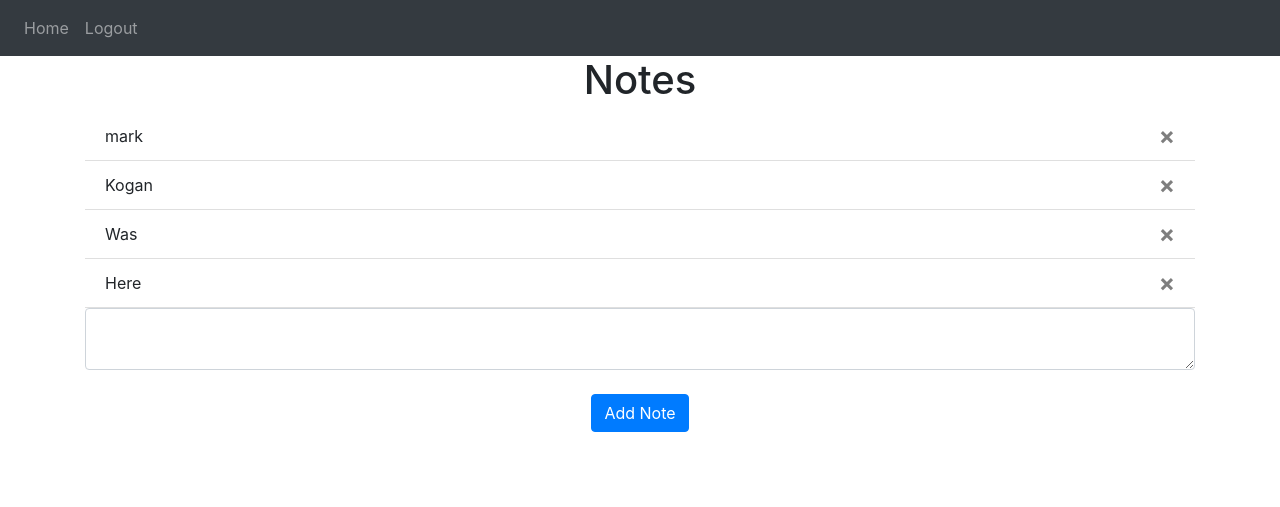
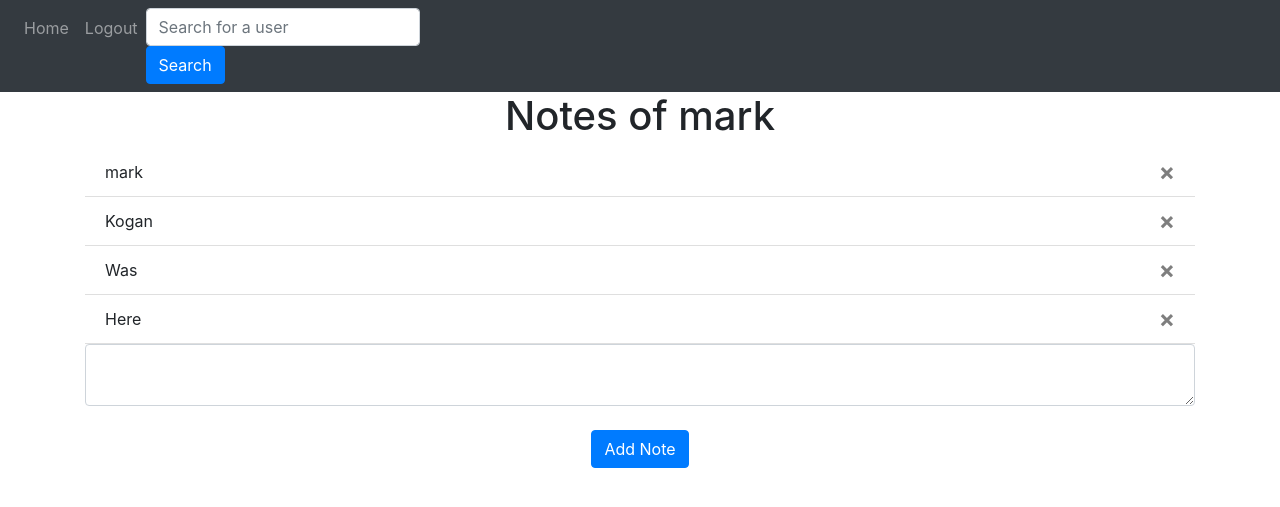
Before and after one commit to OmidLatifi123/flask-2022-website, a Flask app: page / in a window 1280 px wide. Shown: the top 507 px of the page. Run offline with Flask 2, Linux system fonts and the light colour scheme; a user stored in the database is signed in; data comes from the database, SQL or seed files in the repository; both versions use the stored data as it was after the commit; some libraries are stand-ins or nearby versions.

Commit message:
added search functionaity

```diff
--- a/website/templates/base.html
+++ b/website/templates/base.html
@@ -1,30 +1,20 @@
 <!DOCTYPE html>
 <html>
+
 <head>
   <meta charset="utf-8" />
   <meta name="viewport" content="width=device-width, initial-scale=1" />
-    <link
-      rel="stylesheet"
-      href="https://stackpath.bootstrapcdn.com/bootstrap/4.4.1/css/bootstrap.min.css"
-      integrity="sha384-Vkoo8x4CGsO3+Hhxv8T/Q5PaXtkKtu6ug5TOeNV6gBiFeWPGFN9MuhOf23Q9Ifjh"
-      crossorigin="anonymous"
-    />
-    <link
-      rel="stylesheet"
-      href="https://stackpath.bootstrapcdn.com/font-awesome/4.7.0/css/font-awesome.min.css"
-      crossorigin="anonymous"
-    />
+  <link rel="stylesheet" href="https://stackpath.bootstrapcdn.com/bootstrap/4.4.1/css/bootstrap.min.css"
+    integrity="sha384-Vkoo8x4CGsO3+Hhxv8T/Q5PaXtkKtu6ug5TOeNV6gBiFeWPGFN9MuhOf23Q9Ifjh" crossorigin="anonymous" />
+  <link rel="stylesheet" href="https://stackpath.bootstrapcdn.com/font-awesome/4.7.0/css/font-awesome.min.css"
+    crossorigin="anonymous" />
 
   <title>{% block title %}Home{% endblock %}</title>
 </head>
+
 <body>
   <nav class="navbar navbar-expand-lg navbar-dark bg-dark">
-      <button
-        class="navbar-toggler"
-        type="button"
-        data-toggle="collapse"
-        data-target="#navbar"
-      >
+    <button class="navbar-toggler" type="button" data-toggle="collapse" data-target="#navbar">
       <span class="navbar-toggler-icon"></span>
     </button>
     <div class="collapse navbar-collapse" id="navbar">
@@ -32,6 +22,12 @@
         {% if user.is_authenticated %}
         <a class="nav-item nav-link" id="home" href="/">Home</a>
         <a class="nav-item nav-link" id="logout" href="/logout">Logout</a>
+        <form method="POST">
+          <span class="form-group">
+            <input type="text" class="form-control" id="search" name="search" placeholder="Search for a user" />
+          </span>
+          <button type="submit" class="btn btn-primary">Search</button>
+        </form>
         {% else %}
         <a class="nav-item nav-link" id="login" href="/login">Login</a>
         <a class="nav-item nav-link" id="signUp" href="/sign-up">Sign Up</a>
@@ -59,25 +55,17 @@
   {% endif %} {% endfor %} {% endif %} {% endwith %}
 
   <div class="container">{% block content %} {% endblock %}</div>
-    <script
-      src="https://code.jquery.com/jquery-3.2.1.slim.min.js"
+  <script src="https://code.jquery.com/jquery-3.2.1.slim.min.js"
     integrity="sha384-KJ3o2DKtIkvYIK3UENzmM7KCkRr/rE9/Qpg6aAZGJwFDMVNA/GpGFF93hXpG5KkN"
-      crossorigin="anonymous"
-    ></script>
-    <script
-      src="https://cdnjs.cloudflare.com/ajax/libs/popper.js/1.12.9/umd/popper.min.js"
+    crossorigin="anonymous"></script>
+  <script src="https://cdnjs.cloudflare.com/ajax/libs/popper.js/1.12.9/umd/popper.min.js"
     integrity="sha384-ApNbgh9B+Y1QKtv3Rn7W3mgPxhU9K/ScQsAP7hUibX39j7fakFPskvXusvfa0b4Q"
-      crossorigin="anonymous"
-    ></script>
-    <script
-      src="https://maxcdn.bootstrapcdn.com/bootstrap/4.0.0/js/bootstrap.min.js"
+    crossorigin="anonymous"></script>
+  <script src="https://maxcdn.bootstrapcdn.com/bootstrap/4.0.0/js/bootstrap.min.js"
     integrity="sha384-JZR6Spejh4U02d8jOt6vLEHfe/JQGiRRSQQxSfFWpi1MquVdAyjUar5+76PVCmYl"
-      crossorigin="anonymous"
-    ></script>
+    crossorigin="anonymous"></script>
 
-    <script
-      type="text/javascript"
-      src="{{ url_for('static', filename='index.js') }}"
-    ></script>
+  <script type="text/javascript" src="{{ url_for('static', filename='index.js') }}"></script>
 </body>
+
 </html>
--- a/website/templates/home.html
+++ b/website/templates/home.html
@@ -1,21 +1,25 @@
 {% extends "base.html" %} {% block title %}Home{% endblock %} {% block content
 %}
-<h1 align="center">Notes</h1>
+<h1 align="center">Notes of {{user.usern}}</h1>
 <ul class="list-group list-group-flush" id="notes">
   {% for note in user.notes %}
   <li class="list-group-item">
     {{ note.data }}
+    {% if user == current_user%}
     <button type="button" class="close" onClick="deleteNote({{ note.id }})">
       <span aria-hidden="true">&times;</span>
     </button>
+    {% endif %}
   </li>
   {% endfor %}
 </ul>
 <form method="POST">
   <textarea name="note" id="note" class="form-control"></textarea>
   <br />
+  {% if user == current_user%}
   <div align="center">
     <button type="submit" class="btn btn-primary">Add Note</button>
   </div>
 </form>
+{% endif %}
 {% endblock %}
--- a/website/views.py
+++ b/website/views.py
@@ -1,6 +1,6 @@
 from flask import Blueprint, render_template, request, flash, jsonify
 from flask_login import login_required, current_user
-from .models import Note
+from .models import Note, User
 from . import db
 import json
 
@@ -12,16 +12,23 @@ views = Blueprint('views', __name__)
 def home():
     if request.method == 'POST':
         note = request.form.get('note')
+        search = request.form.get('search')
+        if note != None:
+            if len(note) < 1:
+                flash('This Note is empty!', category='error')
+            else:
+                new_note = Note(data=note, user_id=current_user.id)
+                db.session.add(new_note)
+                db.session.commit()
+                flash('Note added!', category='success')
+        else:
+            s_user = User.query.filter_by(usern=search).first()
+            if s_user:
+                return render_template("home.html", user=s_user, current_user=current_user)
+            else:
+                flash('User does not exist!', category='error')
 
-        if len(note) < 1:
-            flash('Note is too short!', category='error')
-        else:
-            new_note = Note(data=note, user_id=current_user.id)
-            db.session.add(new_note)
-            db.session.commit()
-            flash('Note added!', category='success')
-
-    return render_template("home.html", user=current_user)
+    return render_template("home.html", user=current_user, current_user=current_user)
 
 
 @views.route('/delete-note', methods=['POST'])
```
Also changed, not shown: instance/database.db. Lines whose indentation alone changed are shown as unchanged.
